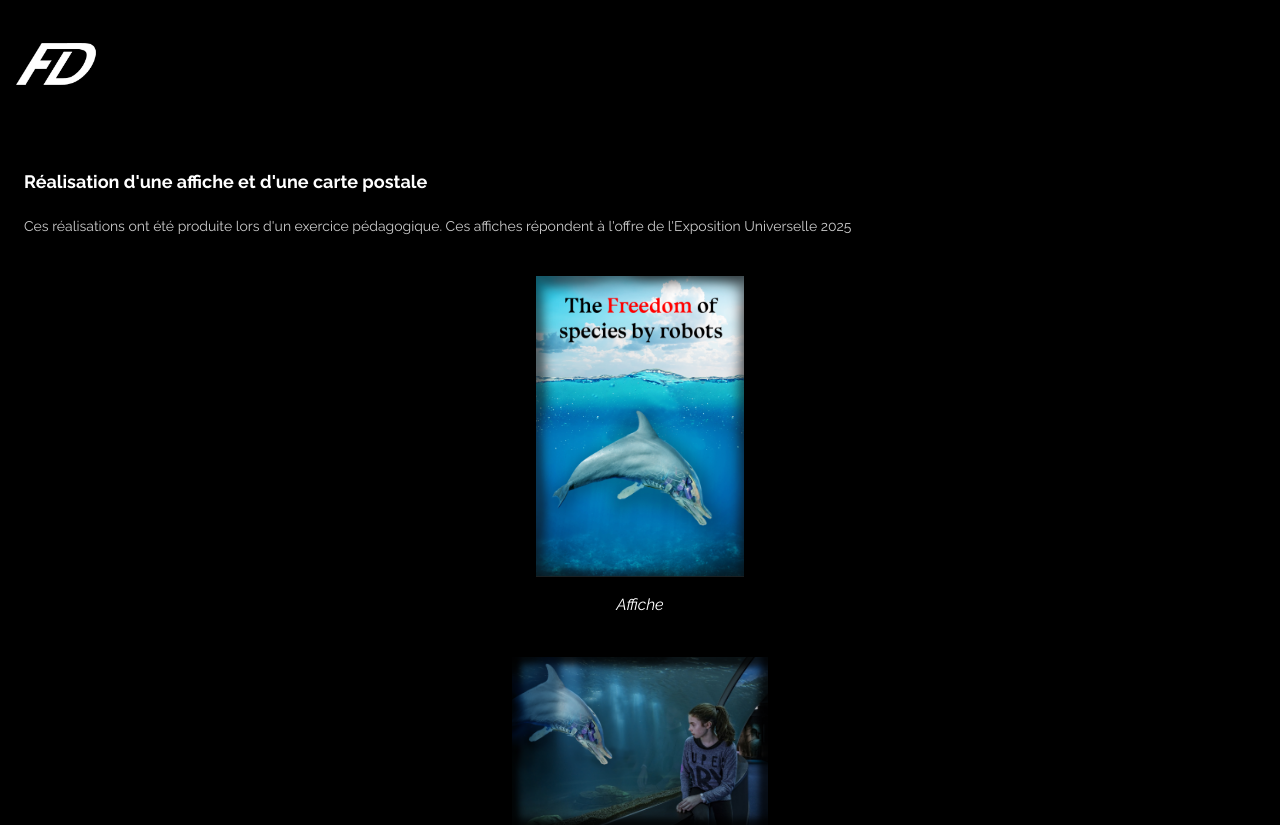
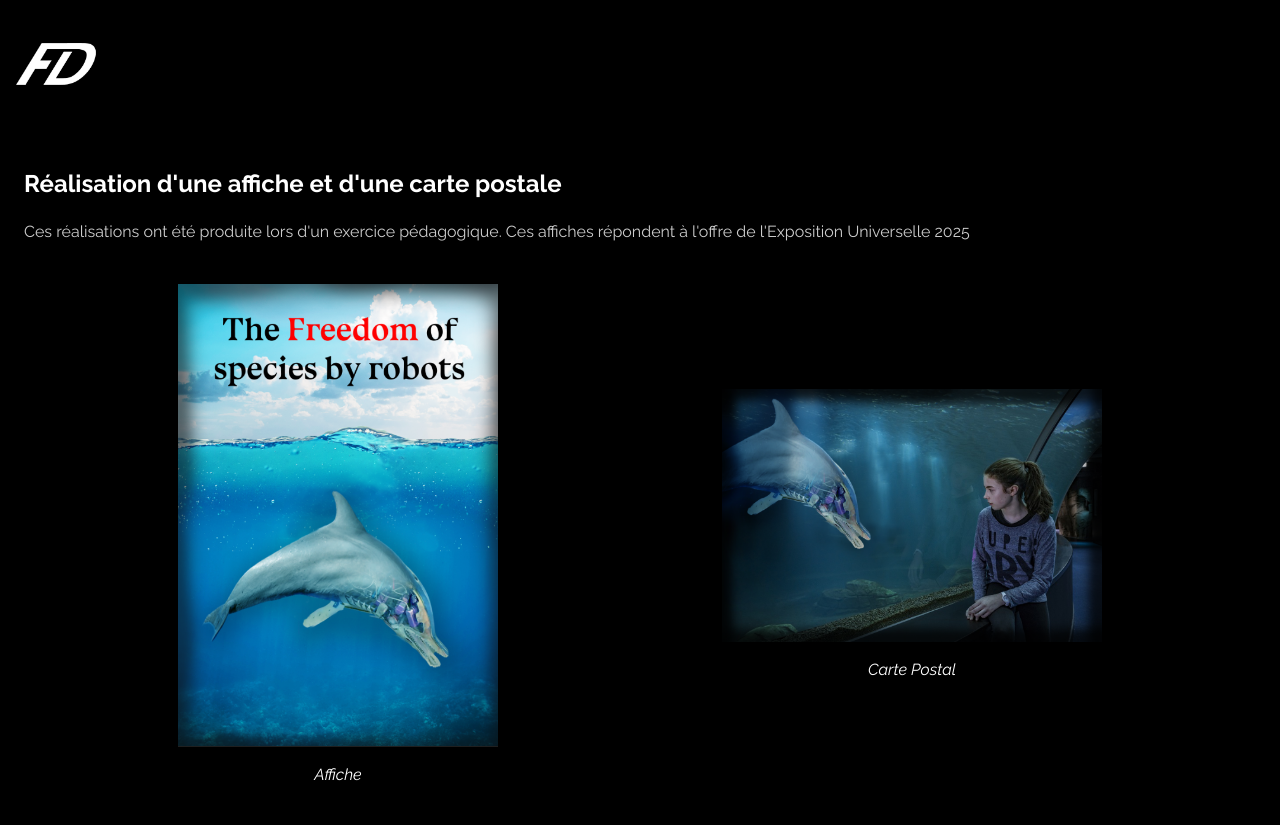
Before and after one commit to Flo714/projetS4, a Vue app: page /Exposition_Universelle_2025 in a window 1280 px wide. Shown: the top 825 px of the page. Built offline with nearby package versions, Linux system fonts and the light colour scheme.

Commit message:
responsive projet3

```diff
--- a/src/views/Exposition_Universelle_2025.vue
+++ b/src/views/Exposition_Universelle_2025.vue
@@ -61,18 +61,20 @@
   </nav>
 </header>
 <main class="text-white font-raleway mx-6">
-  <h1 class="font-bold text-lg mt-10 mb-5">Réalisation d'une affiche et d'une carte postale</h1>
-  <p class="opacity-80 text-sm">Ces réalisations ont été produite lors d'un exercice pédagogique. Ces affiches répondent à l'offre de l'Exposition Universelle 2025</p>
+  <h1 class="font-bold text-lg mt-10 mb-5 lg:text-2xl">Réalisation d'une affiche et d'une carte postale</h1>
+  <p class="opacity-80 text-sm lg:text-base">Ces réalisations ont été produite lors d'un exercice pédagogique. Ces affiches répondent à l'offre de l'Exposition Universelle 2025</p>
+  <div class="md:flex md:justify-center md:items-center md:gap-20 xl:gap-56">
+    <div class="my-10">
+      <img class="w-52 mx-auto lg:w-64 xl:w-80" src="images/Exposition_Universelle_2025.png" alt="Image de présentation de l'affiche">
+      <p class="text-center my-4 italic">Affiche</p>
+    </div>
 
-  <div class="my-10">
-    <img class="w-52 mx-auto" src="images/Exposition_Universelle_2025.png" alt="Image de présentation de l'affiche">
-    <p class="text-center my-4 italic">Affiche</p>
+    <div>
+      <img class="w-64 mx-auto md:my-auto lg:w-80 xl:w-[380px]" src="images/Carte_postal.png" alt="Image de présentation de la carte postale">
+      <p class="text-center my-4 italic">Carte Postal</p>
+    </div>
   </div>
 
-  <div>
-    <img class="w-64 mx-auto" src="images/Carte_postal.png" alt="Image de présentation de la carte postale">
-    <p class="text-center my-4 italic">Carte Postal</p>
-  </div>
 </main>
 <div class="text-[10px] text-white italic flex justify-center mx-2 my-1 mt-20 lg:text-xs xl:text-sm">
         <p class="">Portfolio 2023 © - Florentin Demortiere</p>
```
